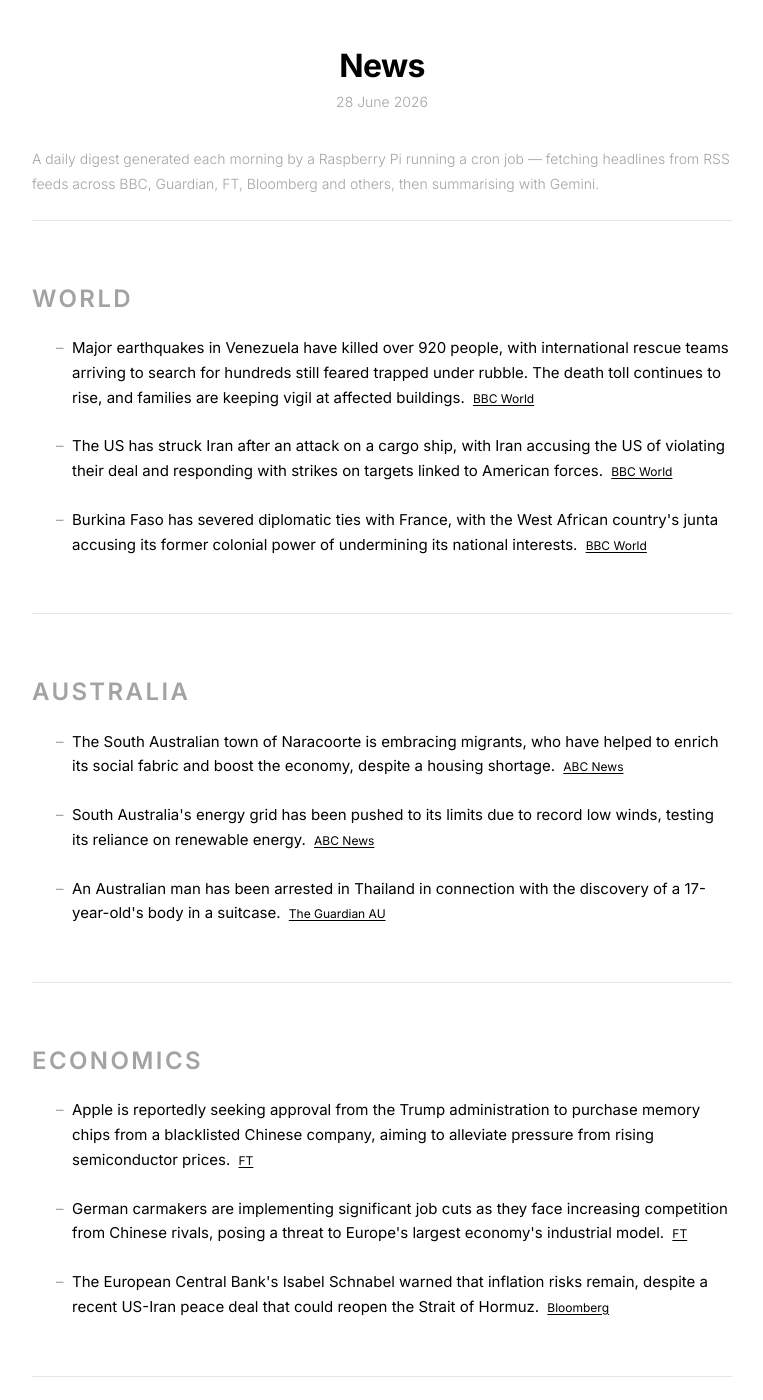
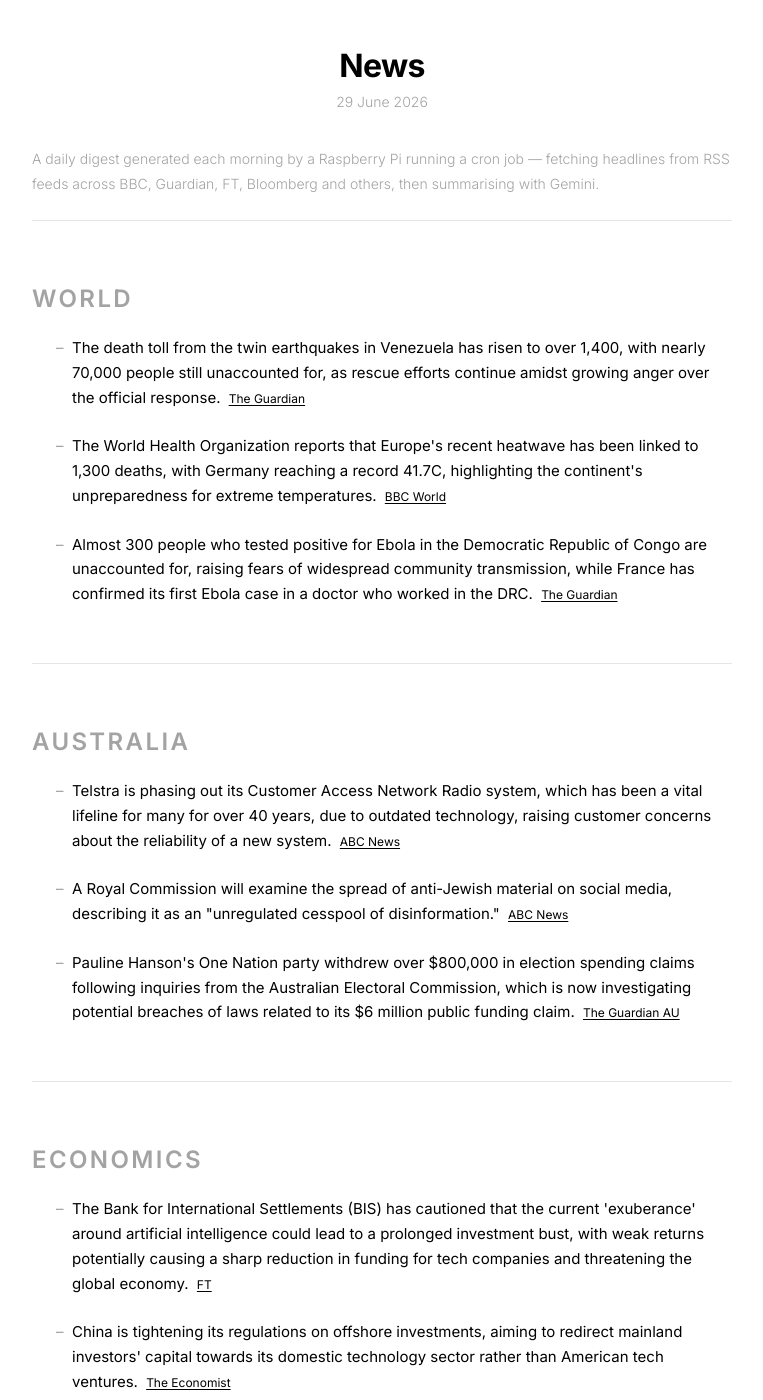
Before and after one commit to s-jac/s-jac.github.io, a Jekyll site: the page built from projects/news.html, in a window 1280 px wide and 1400 px high. Shown: the whole window, without its empty margins (258-1021 px from the left). Built offline with Jekyll 4.4.1, drawn with Linux system fonts in a browser that asks for light colours; some of the changed text lies outside the part shown.

Commit message:
daily news update 29 June 2026

```diff
--- a/_data/news.json
+++ b/_data/news.json
@@ -1,24 +1,24 @@
 {
-  "date": "28 June 2026",
-  "generated_at": "2026-06-27T21:01:24.084827+00:00",
+  "date": "29 June 2026",
+  "generated_at": "2026-06-28T21:00:24.864782+00:00",
   "sections": [
     {
       "heading": "World",
       "bullets": [
         {
-          "text": "Major earthquakes in Venezuela have killed over 920 people, with international rescue teams arriving to search for hundreds still feared trapped under rubble. The death toll continues to rise, and families are keeping vigil at affected buildings.",
+          "text": "The death toll from the twin earthquakes in Venezuela has risen to over 1,400, with nearly 70,000 people still unaccounted for, as rescue efforts continue amidst growing anger over the official response.",
+          "source": "The Guardian",
+          "url": "https://www.theguardian.com"
+        },
+        {
+          "text": "The World Health Organization reports that Europe's recent heatwave has been linked to 1,300 deaths, with Germany reaching a record 41.7C, highlighting the continent's unpreparedness for extreme temperatures.",
           "source": "BBC World",
           "url": "https://www.bbc.com/news/world"
         },
         {
-          "text": "The US has struck Iran after an attack on a cargo ship, with Iran accusing the US of violating their deal and responding with strikes on targets linked to American forces.",
-          "source": "BBC World",
-          "url": "https://www.bbc.com/news/world"
-        },
-        {
-          "text": "Burkina Faso has severed diplomatic ties with France, with the West African country's junta accusing its former colonial power of undermining its national interests.",
-          "source": "BBC World",
-          "url": "https://www.bbc.com/news/world"
+          "text": "Almost 300 people who tested positive for Ebola in the Democratic Republic of Congo are unaccounted for, raising fears of widespread community transmission, while France has confirmed its first Ebola case in a doctor who worked in the DRC.",
+          "source": "The Guardian",
+          "url": "https://www.theguardian.com"
         }
       ]
     },
@@ -26,17 +26,17 @@
       "heading": "Australia",
       "bullets": [
         {
-          "text": "The South Australian town of Naracoorte is embracing migrants, who have helped to enrich its social fabric and boost the economy, despite a housing shortage.",
+          "text": "Telstra is phasing out its Customer Access Network Radio system, which has been a vital lifeline for many for over 40 years, due to outdated technology, raising customer concerns about the reliability of a new system.",
           "source": "ABC News",
           "url": "https://www.abc.net.au/news"
         },
         {
-          "text": "South Australia's energy grid has been pushed to its limits due to record low winds, testing its reliance on renewable energy.",
+          "text": "A Royal Commission will examine the spread of anti-Jewish material on social media, describing it as an \"unregulated cesspool of disinformation.\"",
           "source": "ABC News",
           "url": "https://www.abc.net.au/news"
         },
         {
-          "text": "An Australian man has been arrested in Thailand in connection with the discovery of a 17-year-old's body in a suitcase.",
+          "text": "Pauline Hanson's One Nation party withdrew over $800,000 in election spending claims following inquiries from the Australian Electoral Commission, which is now investigating potential breaches of laws related to its $6 million public funding claim.",
           "source": "The Guardian AU",
           "url": "https://www.theguardian.com/au"
         }
@@ -46,17 +46,17 @@
       "heading": "Economics",
       "bullets": [
         {
-          "text": "Apple is reportedly seeking approval from the Trump administration to purchase memory chips from a blacklisted Chinese company, aiming to alleviate pressure from rising semiconductor prices.",
+          "text": "The Bank for International Settlements (BIS) has cautioned that the current 'exuberance' around artificial intelligence could lead to a prolonged investment bust, with weak returns potentially causing a sharp reduction in funding for tech companies and threatening the global economy.",
           "source": "FT",
           "url": "https://www.ft.com"
         },
         {
-          "text": "German carmakers are implementing significant job cuts as they face increasing competition from Chinese rivals, posing a threat to Europe's largest economy's industrial model.",
-          "source": "FT",
-          "url": "https://www.ft.com"
+          "text": "China is tightening its regulations on offshore investments, aiming to redirect mainland investors' capital towards its domestic technology sector rather than American tech ventures.",
+          "source": "The Economist",
+          "url": "https://www.economist.com/finance-and-economics"
         },
         {
-          "text": "The European Central Bank's Isabel Schnabel warned that inflation risks remain, despite a recent US-Iran peace deal that could reopen the Strait of Hormuz.",
+          "text": "Williams Cos. is reportedly in advanced discussions to acquire Momentum Midstream, a natural gas pipeline operator, for approximately $5.5 billion, which would mark one of Williams' largest deals to date.",
           "source": "Bloomberg",
           "url": "https://www.bloomberg.com/markets"
         }
```
